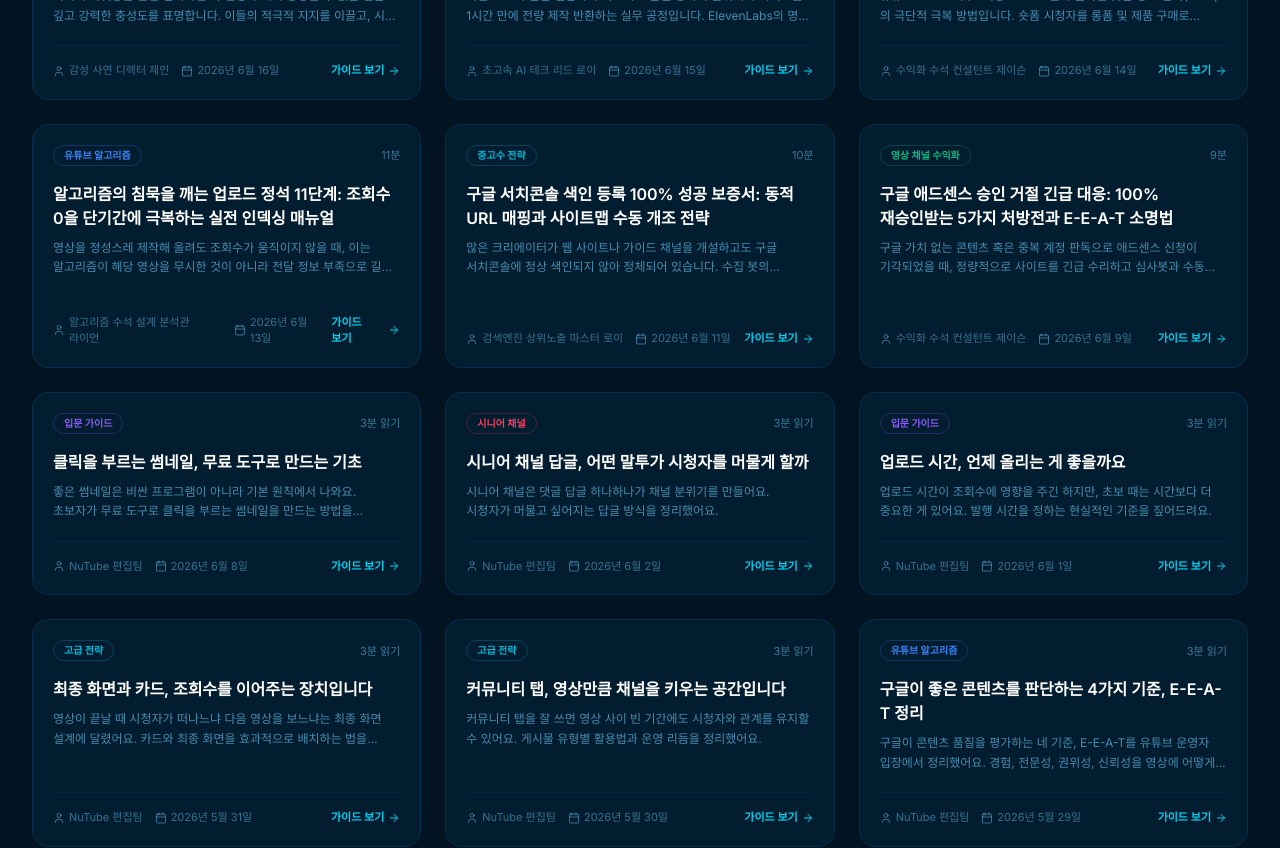
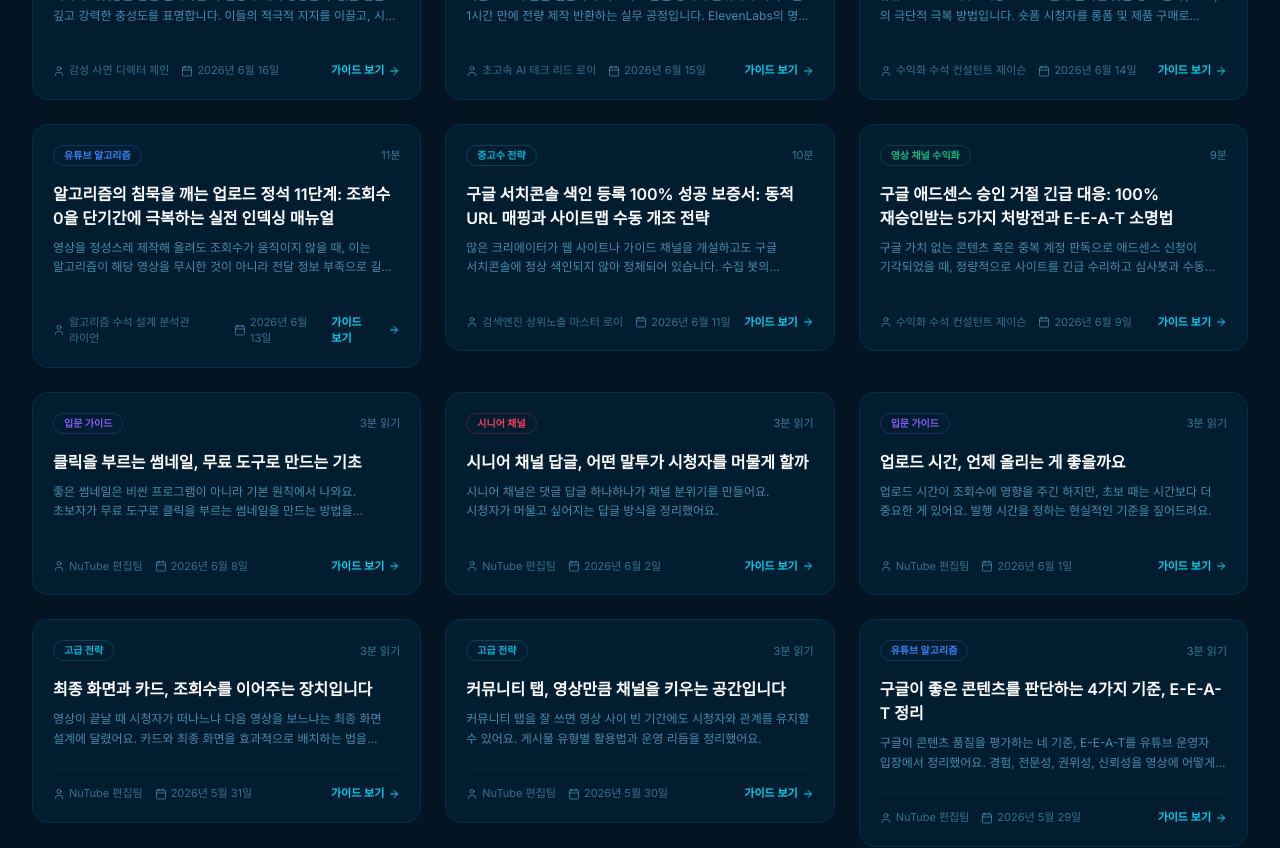
Before and after one commit to apark12321-ux/nutube_22, a React (Vite) app: page / in a window 1280 px wide. Shown: the part 1040-1888 px from the top of the page. Built offline with nearby package versions, Linux system fonts and the light colour scheme.

Commit message:
fix: expose post title links

```diff
--- a/src/components/PostCard.tsx
+++ b/src/components/PostCard.tsx
@@ -6,20 +6,27 @@ interface PostCardProps {
   post: GuidePost;
   onSelect: (post: GuidePost) => void;
   accentColor: string;
+  href: string;
   theme?: 'light' | 'dark';
 }
 
-export const PostCard: React.FC<PostCardProps> = ({ post, onSelect, accentColor, theme = 'dark' }) => {
+export const PostCard: React.FC<PostCardProps> = ({ post, onSelect, accentColor, href, theme = 'dark' }) => {
   const date = new Date(post.publishedAt);
   const formattedDate = `${date.getFullYear()}년 ${date.getMonth() + 1}월 ${date.getDate()}일`;
 
+  const handleClick = (event: React.MouseEvent<HTMLAnchorElement>) => {
+    event.preventDefault();
+    onSelect(post);
+  };
+
   return (
-    <article
-      onClick={() => onSelect(post)}
+    <article id={`post-card-${post.slug}`}>
+      <a
+        href={href}
+        onClick={handleClick}
         className={theme === 'dark'
           ? 'group flex cursor-pointer flex-col justify-between rounded-2xl border border-sky-950 bg-[#042841]/50 p-5 transition-all hover:-translate-y-1 hover:border-sky-800 hover:bg-[#032e49]/70'
           : 'group flex cursor-pointer flex-col justify-between rounded-2xl border border-sky-100 bg-white p-5 shadow-sm transition-all hover:-translate-y-1 hover:border-sky-300 hover:bg-sky-50/60'}
-      id={`post-card-${post.slug}`}
       >
         <div>
           <div className="mb-4 flex items-center justify-between gap-2">
@@ -46,6 +53,7 @@ export const PostCard: React.FC<PostCardProps> = ({ post, onSelect, accentColor,
             가이드 보기 <ArrowRight className="h-3 w-3" />
           </span>
         </div>
+      </a>
     </article>
   );
 };
```
Lines whose indentation alone changed are shown as unchanged.
